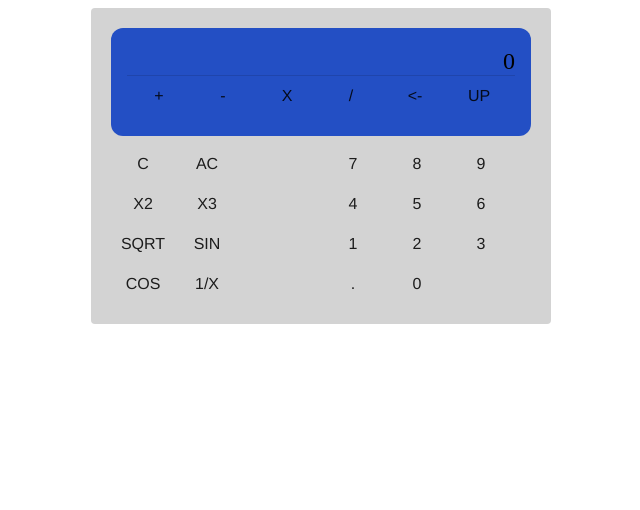
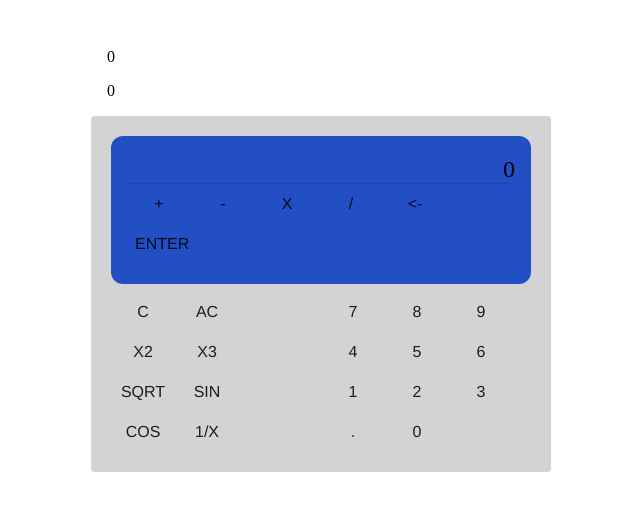
Before and after one commit to stephichau/polish-calculator, a React (Create React App) app in the folder app/: page / in a window 1280 px wide. Shown: the top 510 px of the page, without its empty margins (319-959 px from the left). Built offline with nearby package versions, Linux system fonts and the light colour scheme.

Commit message:
feat(): Add Stack component

```diff
--- a/app/src/Calculator/Calculator.js
+++ b/app/src/Calculator/Calculator.js
@@ -1,11 +1,14 @@
-import React from 'react';
+import React, { useState } from 'react';
 import Divider from '@material-ui/core/Divider';
 import BaseButton from '../components/BaseButton';
+import { Stack } from '../Stack';
 import { headerPanel } from './headerPanel';
 import { leftPanel } from './leftPanel';
 import { rightPanel } from './rightPanel';
 
 export const Calculator = ({ classes }) => {
+  const [stack, setStack] = useState([0, 0]);
+  const [currentValue, setCurrentValue] = useState(0);
 
   const buildButtonPanel = (panelCols) => (
     panelCols.map(obj => <BaseButton key={obj.value} {...obj} />)
@@ -22,6 +25,8 @@ export const Calculator = ({ classes }) => {
   );
 
   return (
+    <div className={classes.wrapper}>
+      <Stack values={stack} />
       <div className={classes.container}>
         <div className={classes.header}>
           <div className={classes.currentValue}>0</div>
@@ -36,5 +41,6 @@ export const Calculator = ({ classes }) => {
           <div>{buildButtonPanelRows(rightPanel)}</div>
         </div>
       </div>
+    </div>
   )
 };
--- a/app/src/Calculator/headerPanel.js
+++ b/app/src/Calculator/headerPanel.js
@@ -20,7 +20,7 @@ export const headerPanel = [
     onClick: () => {},
   },
   {
-    value: 'up',
+    value: 'enter',
     onClick: () => {},
   },
 ];
--- a/app/src/Calculator/styles.js
+++ b/app/src/Calculator/styles.js
@@ -1,4 +1,8 @@
 export const styles = theme => ({
+  wrapper: {
+    marginTop: theme.spacing(7),
+  },
+
   container: {
     padding: theme.spacing(5),
     backgroundColor: '#D3D3D3',
--- /dev/null
+++ b/app/src/Stack/Stack.js
@@ -0,0 +1,15 @@
+import React from 'react';
+import List from '@material-ui/core/List';
+import ListItem from '@material-ui/core/ListItem';
+
+export const Stack = ({ values }) => {
+
+
+  return (
+    <List>
+      {values.map(val => (
+        <ListItem>{val}</ListItem>
+      ))}
+    </List>
+  );
+};
--- /dev/null
+++ b/app/src/Stack/index.js
@@ -0,0 +1 @@
+export * from './Stack';
```
Lines whose indentation alone changed are shown as unchanged.
